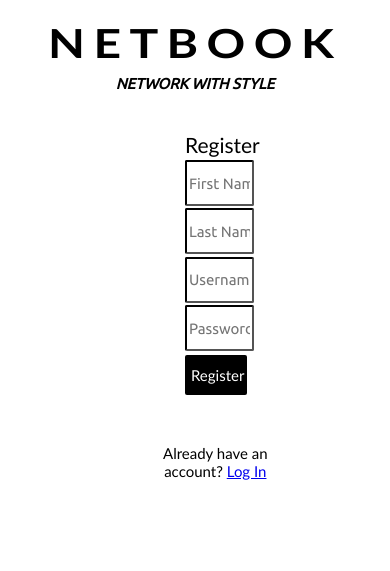
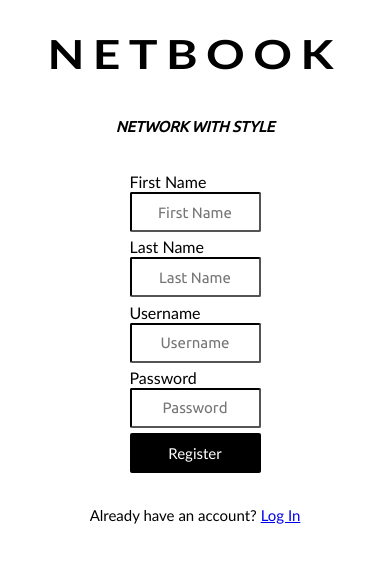
Before and after one commit to POOSD-Group-12/Contact-Manager-App, a PHP site: page /signup.html in a window 390 px wide. Shown: the top 571 px of the page. Run offline with PHP 8.4, Linux system fonts and the light colour scheme.

Commit message:
login/register responsiveness fixed!

```diff
--- a/css/styles.css
+++ b/css/styles.css
@@ -1,19 +1,27 @@
+*{
+    box-sizing: border-box;
+
+    padding: 0;
+    background-color: rgb(255, 255, 255);
+}
+
 body
 {
-    background-color: #ffffff;
+    position: relative;
+    background-color: aqua;
 
+    /* height: fit-content;
+    width: fit-content; */
 }
 
 header
 {
-    display:flex;
-    margin: auto;
+    display: flex;
+    position: relative;
+    align-items: center;
     justify-content: center;
     flex-direction:column;
-    /*self: center ;*/
-    margin-left: auto;
-    margin-right: auto;
-    width: 50%;
+    /* background-color: #95060a; */
 }
 
 #title
@@ -24,9 +32,9 @@ header
     justify-content: center;
     align-items: center;
 
-    margin: 2% 5%;
+    /* margin: 2% 5%; */
     margin-top: 6%;
-    text-align: center;
+    /* text-align: center; */
     font-family: 'Trebuchet MS';
     letter-spacing: 7px;
     transform: scale(1.2, 1);
@@ -36,8 +44,9 @@ header
 #motto
 {
     font-size: 15px;
-    margin: 2% 5%;
-    text-align: center;
+    /* margin: 2% 5%; */
+    justify-content: center;
+    display: flex;
     font-family: 'Ubuntu', sans-serif;
     font-style: italic;
     color: #000000;
@@ -49,14 +58,13 @@ header
     width: 70%;
     margin-left: 15%;
     padding: 25px;
-    background-color: #b2b2b2;
 }
 
 .buttons
 {
     font-size: 15px;
     border-radius: 2px;
-    width: 51%;
+    width: 50%;
     height: 40px;
     margin-left: 25%;
     border: none;
@@ -66,20 +74,26 @@ header
 }
 
 .buttons:hover{
-    background-color: #0022ff4f;
+    background-color: rgba(255, 122, 45, 0.693);
     color: #000000;
     opacity: 100%;
 }
 
+.container
+{
+    width: 100%;
+    height: 100%;
+    display: flex;
+    align-items: center;
+    justify-content: center;
+}
+
 #loginDiv
 {
-    font-size: 30px;
-    width: 65%;
-    margin-left: 15%;
-    margin-top: 3%;
-    padding: 25px;
-    background-color: #ffffff;
-    border-radius: 25px;
+    position: absolute;
+    padding: 25px 25px;
+    position: relative;
+    width: 80vmin;
 }
 
 #loggedInDiv
@@ -108,7 +122,6 @@ header
     height: 40px;
     border-color: #000000;
     width: 50%;
-
     margin-left: 25%;
     margin-bottom: 2%;
 
@@ -248,11 +261,8 @@ select
 
 #registerDiv
 {
-    font-size: 30px;
-    width: 65%;
-    margin-left: 15%;
-    margin-top: 3%;
-    padding: 25px;
-    background-color: #ffffff;
-    border-radius: 25px;
+    position: absolute;
+    padding: 25px 25px;
+    position: relative;
+    width: 80vmin;
 }
--- a/signup.html
+++ b/signup.html
@@ -12,30 +12,34 @@
 <header>
     <h1 id="title">NETBOOK</h1>
     <h2 id="motto">NETWORK WITH STYLE</h2>
-    <div class="registerContent">
-      <div id="registerDiv">
-          <span id="inner-title">Register</span>
-          <!--should include labels for fields on the side for better user accessibility-->
-          <input type="text" id="registerFirstName" placeholder="First Name"><br>
-          <input type="text" id="registerLastName" placeholder="Last Name"><br>
-          <input type="text" id="registerName" placeholder="Username"><br>
-          <input type="password" id="registerPassword" placeholder="Password"><br>
-          <!--<i class="far fa-eye" id="togglePassword" style="margin-left: -1px; cursor: pointer;"></i>-->
-          <button type="button" id="registerButton" class="buttons" onclick="doRegister();"> Register </button>
+  <header>
+
+    <body>
+
+      <div class="container">
+
+        <div id="registerDiv">
+
+          <label>First Name</label>
+          <input type="text" id="registerFirstName" placeholder="First Name">
+          <label>Last Name</label>
+          <input type="text" id="registerLastName" placeholder="Last Name">
+          <label>Username</label>
+          <input type="text" id="registerName" placeholder="Username">
+          <label>Password</label>
+          <input type="password" id="registerPassword" placeholder="Password">
+
+          <button type="button" id="registerButton" class="buttons" onclick="doRegister();">Register</button>
           <span id="registerResult"></span>
 
           <div id="signupClick">
               <p>Already have an account? <a href = "index.html">Log In</a> </p>
           </div>
+
+        </div>
+
       </div>
-    </div>
-  <header>
 
-  <body>
-
-    <div>
-    </div>
-
-  </body>
+    </body>
 
 </html>
```
Also changed, not shown: index.html (+9 -13 lines).
